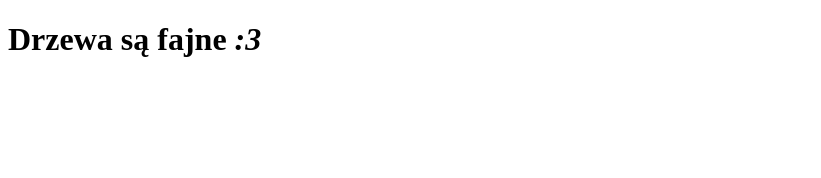
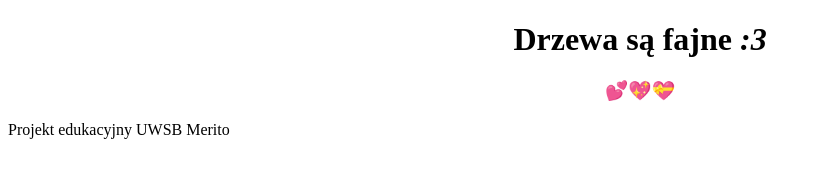
Before and after one commit to Oktawia-K/FDTools, a plain HTML site: page index.html in a window 1280 px wide. Shown: the whole page, without its empty margins (0-821 px from the left). Drawn offline with Linux system fonts and the light colour scheme.

Commit message:
Dodano zawartość do podstawowych plików

```diff
--- a/index.html
+++ b/index.html
@@ -4,8 +4,18 @@
     <meta charset="UTF-8">
     <meta name="viewport" content="width=device-width, initial-scale=1.0">
     <title>Blog o drzewach</title>
+    <style>
+        h1 {
+            text-align: center;
+        }
+        h3 {
+            text-align: center;
+        }
+    </style>
 </head>
 <body>
     <h1>Drzewa są fajne <em>:3</em></h1>
+    <h3>💕💖💝</h3>
+    <footer>Projekt edukacyjny UWSB Merito</footer>
 </body>
 </html>
```
Also changed, not shown: 1 other file.
